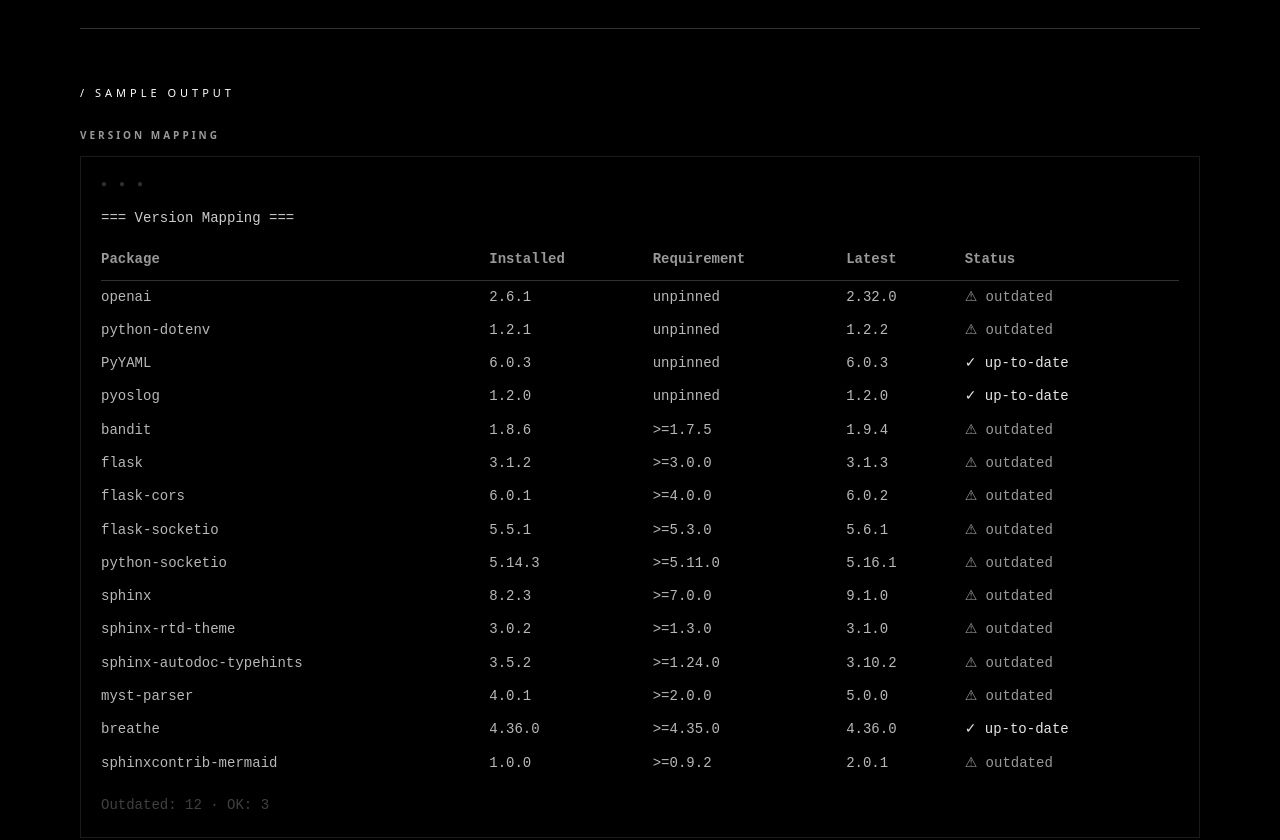
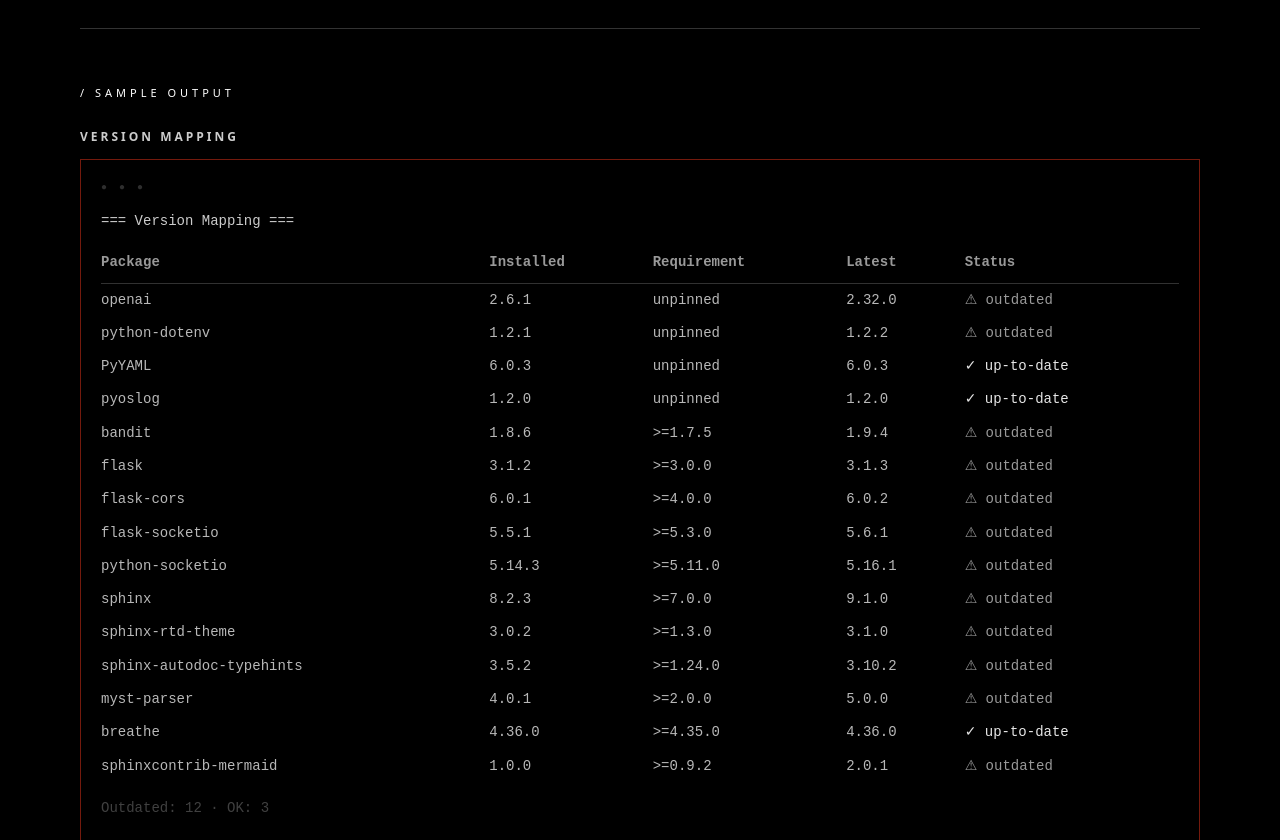
Before and after one commit to pzanna/changes-ai-website, a plain HTML site: page index.html in a window 1280 px wide. Shown: the part 1600-2440 px from the top of the page. Drawn offline with Linux system fonts and the light colour scheme.

Commit message:
Adjust background, spacing, and terminal styles
Tweak visual styles for better contrast and spacing: lower body opacity and reduce grayscale, increase output grid gap (24→28), bump .output-block h4 size and text alpha for readability, and update .terminal background and border colors to improve contrast and visual emphasis.

```diff
--- a/style.css
+++ b/style.css
@@ -21,9 +21,9 @@
   background-image: url('images/owl.jpg');
   background-size: cover;
   background-position: center;
-  opacity: 0.5;
+  opacity: 0.4;
   z-index: 0;
-  filter: grayscale(40%);
+  filter: grayscale(20%);
   animation: owl-fade-in 2s ease-out forwards;
 }
 
@@ -191,7 +191,7 @@
 .output-grid {
   display: grid;
   grid-template-columns: 1fr;
-  gap: 24px;
+  gap: 28px;
 }
 
 .output-block {
@@ -200,17 +200,17 @@
 }
 
 .output-block h4 {
-  font-size: 10px;
+  font-size: 12px;
   letter-spacing: 3px;
   text-transform: uppercase;
-  color: rgba(255,255,255,0.6);
+  color: rgba(255,255,255,0.8);
   margin-bottom: 14px;
 }
 
 .terminal {
   flex: 1;
-  background: rgba(0,0,0,0.72);
-  border: 1px solid rgba(255,255,255,0.10);
+  background: rgba(0,0,0,0.75);
+  border: 1px solid rgba(232, 53, 26, 0.5);
   padding: 18px 20px;
   font-size: 14px;
   line-height: 1.95;
```
